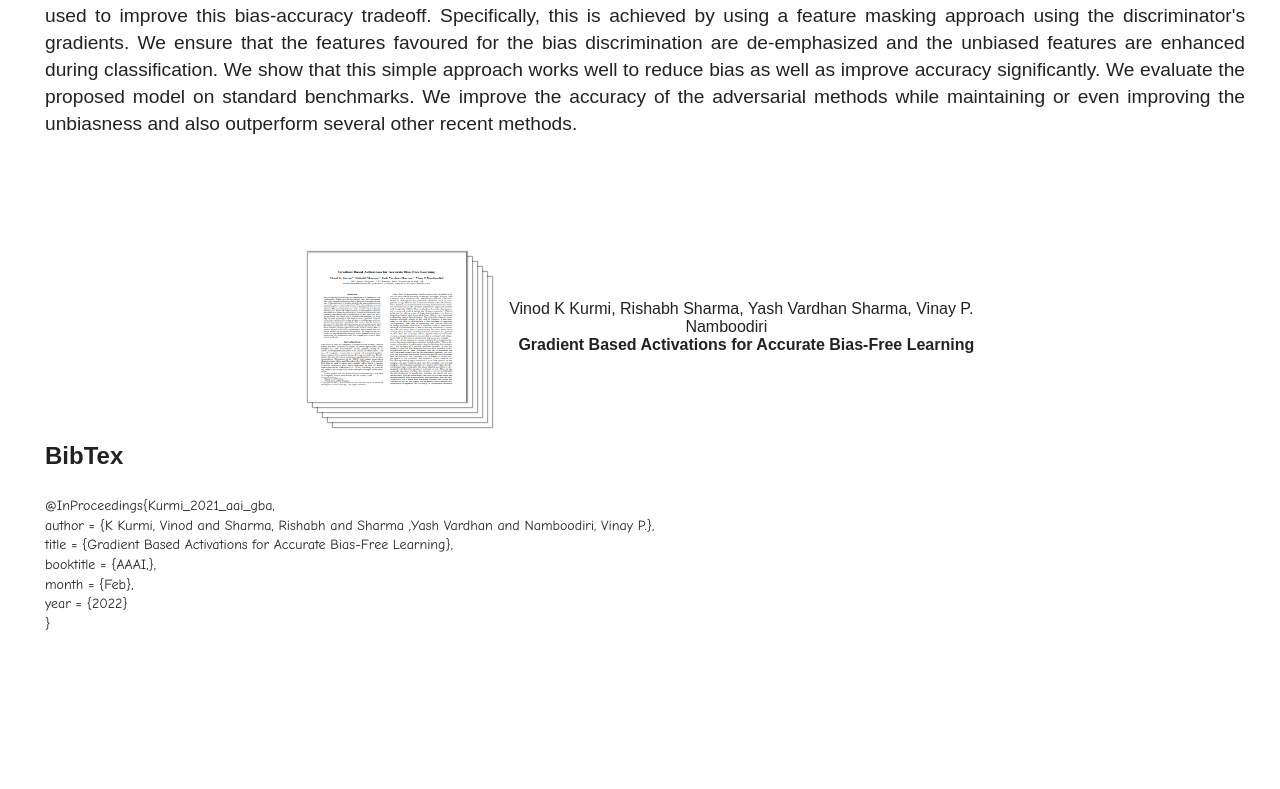
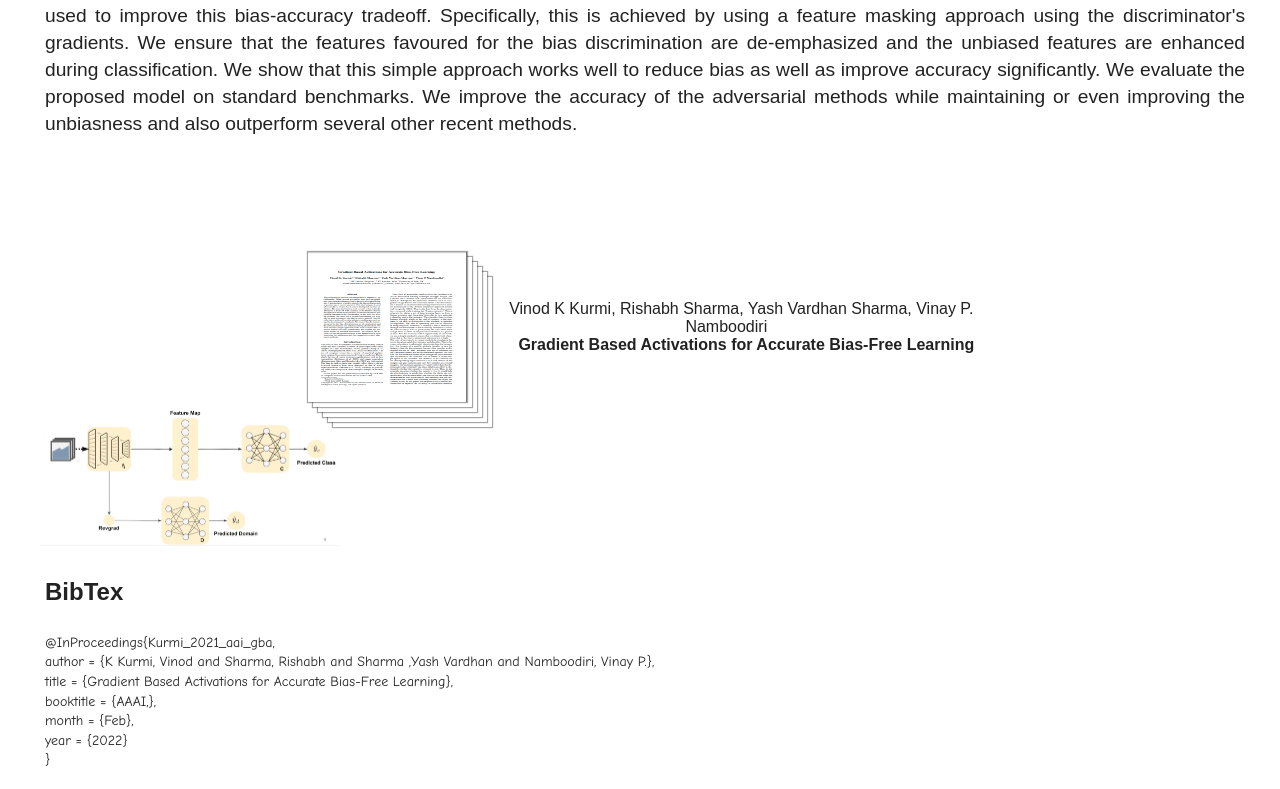
Before and after one commit to vinodkkurmi/GBA, a plain HTML site: page index.html in a window 1280 px wide. Shown: the part 648-1437 px from the top of the page. Before the commit the page ends 1300 px from the top, so only its background shows below. Drawn offline with Linux system fonts and the light colour scheme.

Commit message:
gif added

```diff
--- a/index.html
+++ b/index.html
@@ -325,7 +325,9 @@
 
     </div>
 
-
+<BODY>
+  <IMG SRC="https://vinodkkurmi.github.io/GBA/img/training.gif">
+</BODY>
 
     <!-- <div class="block_1" id="data">
             <div class="">
```
